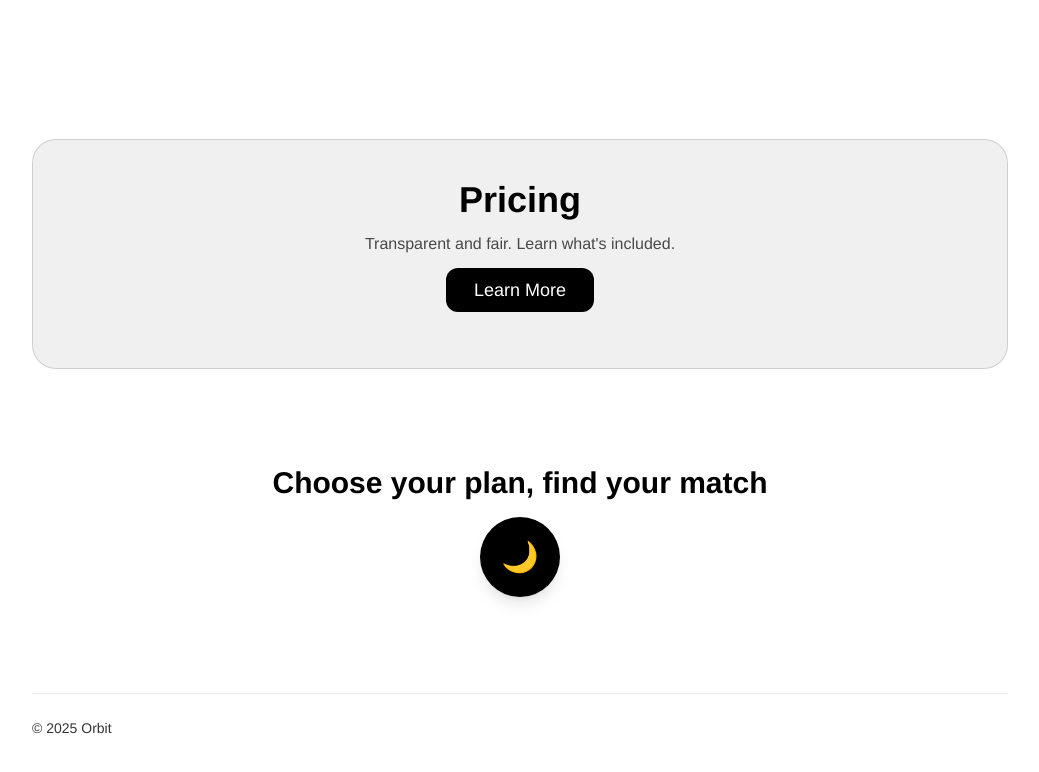
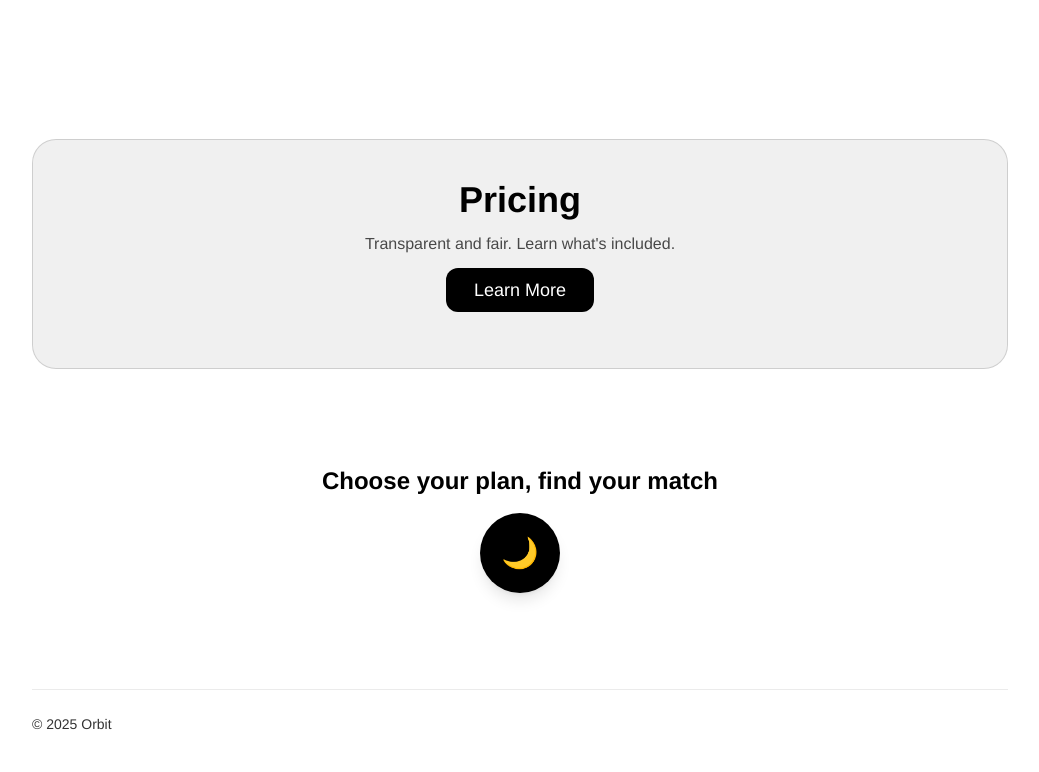
Before and after one commit to Relectrik/orbit-web, a Next.js app: page / in a window 1280 px wide. Shown: the part 1429-2201 px from the top of the page, without its empty margins (120-1159 px from the left). Built offline with nearby package versions, Linux system fonts and the light colour scheme.

Commit message:
made font smaller

```diff
--- a/src/app/page.tsx
+++ b/src/app/page.tsx
@@ -72,7 +72,7 @@ export default function AboutPage() {
 
         {/* Moon button at bottom */}
         <section className="flex flex-col items-center -mb-10">
-          <h2 className="text-2xl md:text-3xl font-semibold text-foreground mb-4">Choose your plan, find your match</h2>
+          <h2 className="text-xl md:text-2xl font-semibold text-foreground mb-4">Choose your plan, find your match</h2>
           <div className="relative">
             {/* Pulsing aura */}
             <div className="absolute inset-0 w-20 h-20 rounded-full bg-foreground/20 animate-ping" />
```
